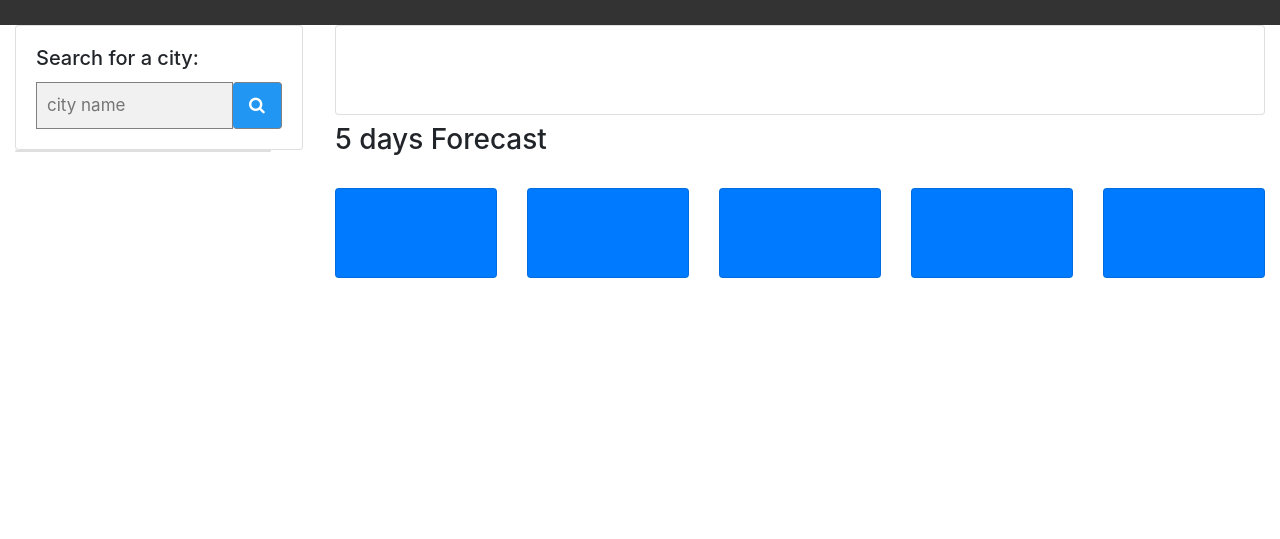
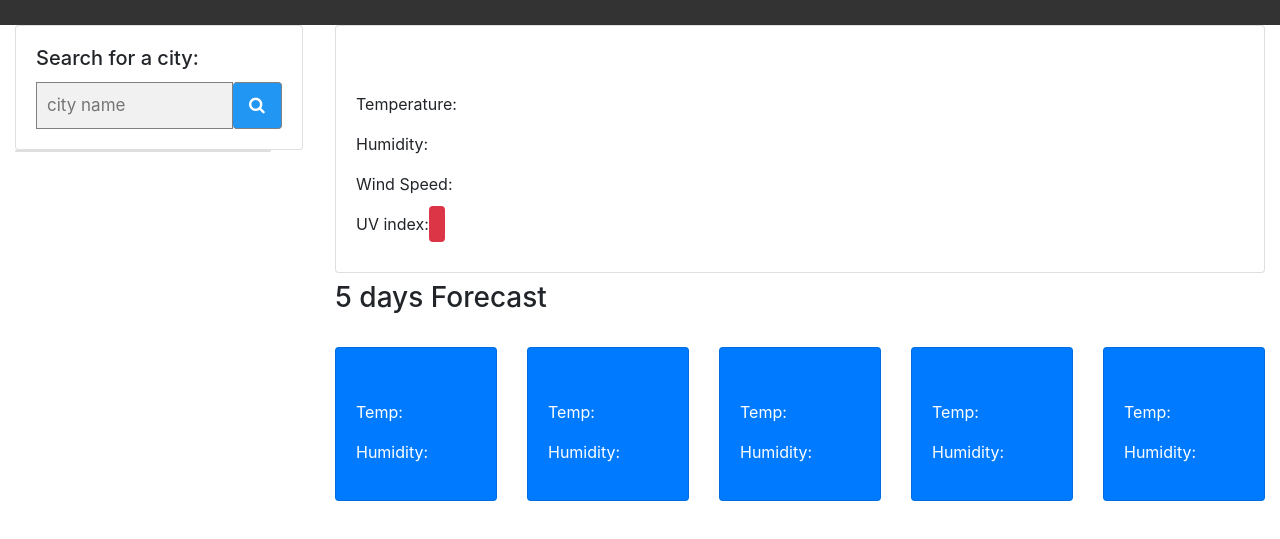
Before and after one commit to AlishaPanday/Weather-Dashboard, a plain HTML site: page index.html in a window 1280 px wide. Shown: the part 81-620 px from the top of the page. Drawn offline with nearby package versions, Linux system fonts and the light colour scheme.

Commit message:
added uv index class <p>  and added text current weather and 5 days forecast

```diff
--- a/index.html
+++ b/index.html
@@ -43,12 +43,13 @@
             <!--current weather data be dumped here-->
             <div class = "col-md-9">
                 <div id = "current-weather" class = "card">
+
                     <div class="card-body">
-                        <h1 class="city-name"></h1>
-                        <img id="weather-img">
-                        <p class="current-temp"></p>
-                        <p class="current-humidity"></p>
-                        <p class="current-wind"></p>
+                        <h2><span class="city-name"></span><img id="weather-icon"></h2>
+                        <p class="current-temp">Temperature: </p>
+                        <p class="current-humidity">Humidity: </p>
+                        <p class="current-wind">Wind Speed: </p>
+                        <p>UV index:<span class="current bg-danger rounded py-2 px-2 text-white" id="uv-index"></span></p>
 
                     </div>
                 </div>
@@ -64,8 +65,8 @@
                             <div id = "forecast-1" class="card-body">
                               <h5 class="card-date"></h5>
                               <img class = "icon">
-                              <p class="card-temp"></p>
-                              <p class="card-humidity"></p>
+                              <p class="card-temp">Temp:</p>
+                              <p class="card-humidity">Humidity:</p>
                             </div>
                         </div>
                     </div>
@@ -74,8 +75,8 @@
                             <div id = "forecast-2" class="card-body">
                                 <h5 class="card-date"></h5>
                                 <img class = "icon">
-                                <p class="card-temp"></p>
-                                <p class="card-humidity"></p>
+                                <p class="card-temp">Temp:</p>
+                                <p class="card-humidity">Humidity:</p>
                             </div>
                         </div>
                     </div>
@@ -85,8 +86,8 @@
                             <div id = "forecast-3" class="card-body">
                                 <h5 class="card-date"></h5>
                                 <img class = "icon">
-                                <p class="card-temp"></p>
-                                <p class="card-humidity"></p>
+                                <p class="card-temp">Temp:</p>
+                                <p class="card-humidity">Humidity:</p>
                             </div>
                         </div>
                     </div>
@@ -96,8 +97,8 @@
                             <div id = "forecast-4" class="card-body">
                                 <h5 class="card-date"></h5>
                                 <img class = "icon">
-                                <p class="card-temp"></p>
-                                <p class="card-humidity"></p>
+                                <p class="card-temp">Temp:</p>
+                                <p class="card-humidity">Humidity:</p>
                             </div>
                         </div>
                     </div>
@@ -107,8 +108,8 @@
                             <div id = "forecast-5" class="card-body">
                                 <h5 class="card-date"></h5>
                                 <img class = "icon">
-                                <p class="card-temp"></p>
-                                <p class="card-humidity"></p>
+                                <p class="card-temp">Temp:</p>
+                                <p class="card-humidity">Humidity:</p>
                             </div>
                         </div>
                     </div>
```
